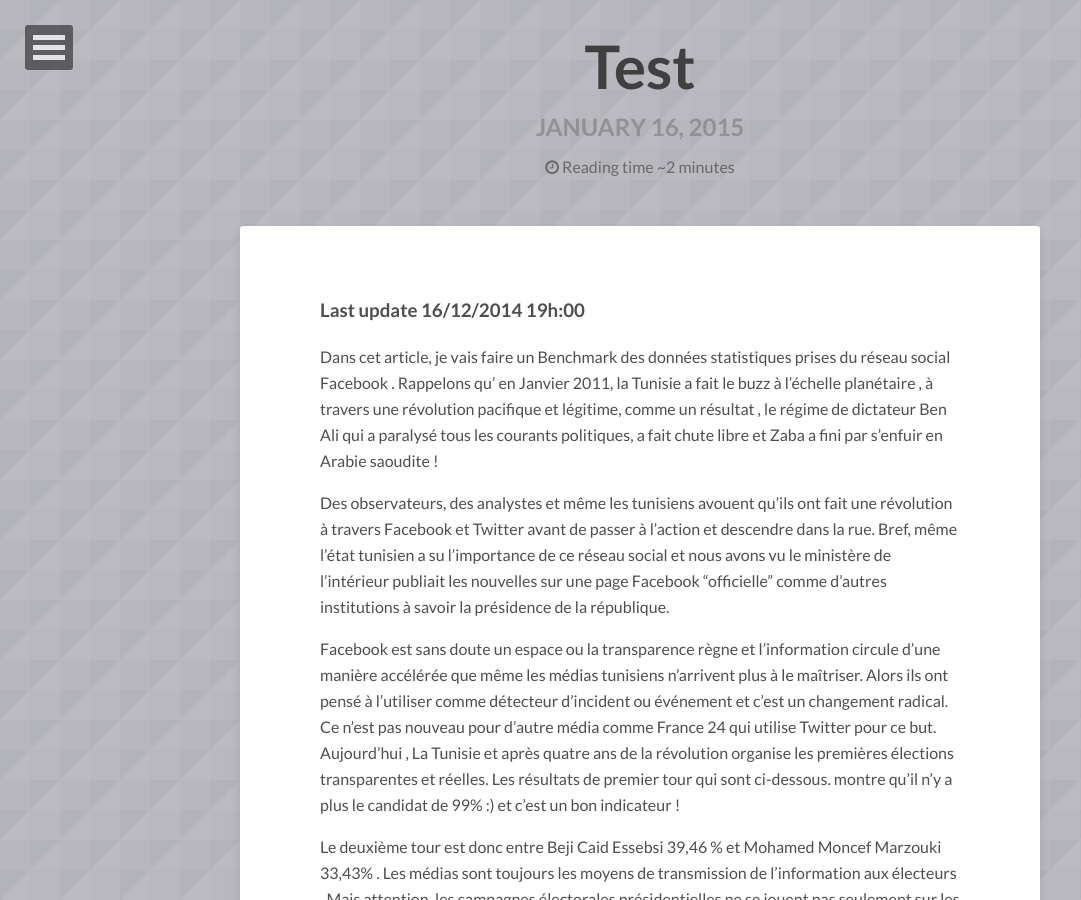
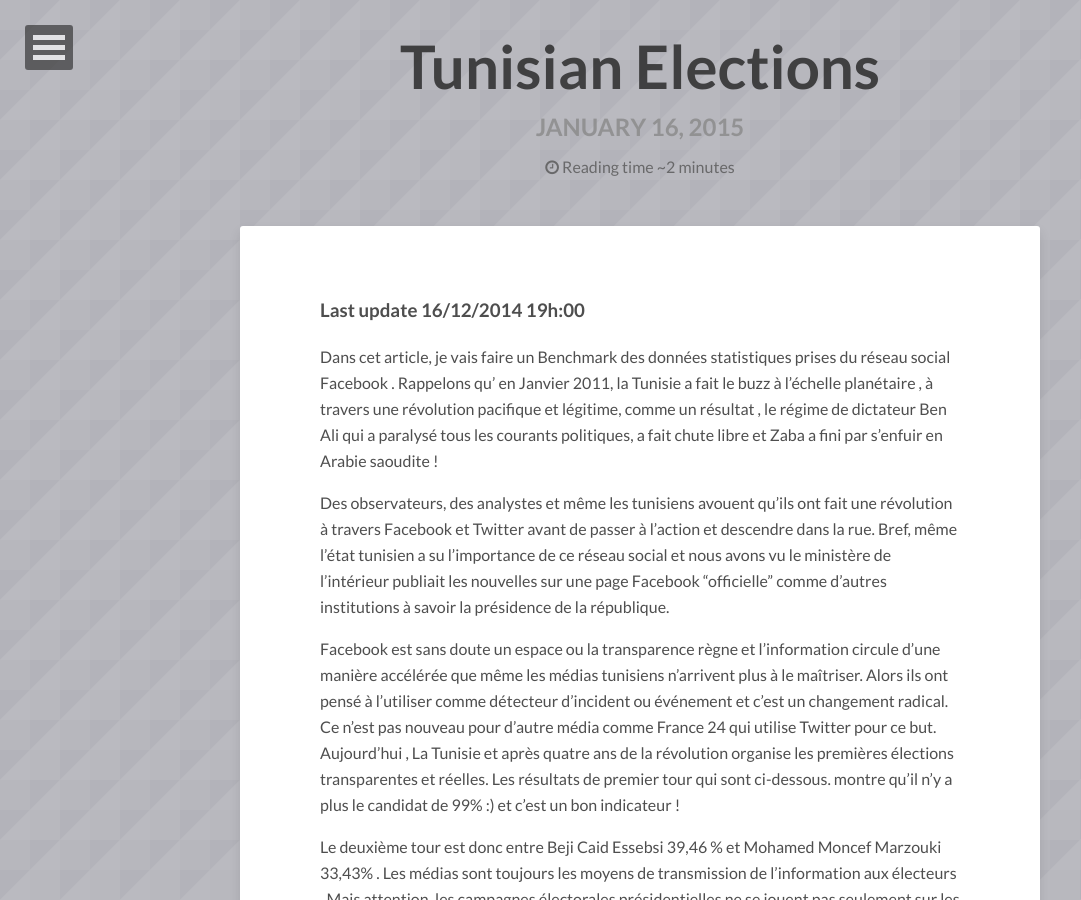
Before and after one commit to saberbouabid/WEBS, a Jekyll site: the page built from _posts/2015-01-16-test.md, in a window 1280 px wide and 900 px high. Shown: the whole window, without its empty margins (0-1081 px from the left). Built offline with Jekyll 4.4.1, drawn with Linux system fonts in a browser that asks for light colours; nearby versions of some CDN libraries; comment, search, counter and statistics services are not loaded.

Commit message:
Update 2015-01-16-test.md

```diff
--- a/_posts/2015-01-16-test.md
+++ b/_posts/2015-01-16-test.md
@@ -1,12 +1,14 @@
 ---
 published: true
+title: Tunisian Elections
 layout: post
+tags: [Politics]
 image:
   background: triangular.png
 ---
 
 
-###Last update 16/12/2014 19h:00
+### Last update 16/12/2014 19h:00
 
 Dans cet article, je vais faire un Benchmark des données statistiques prises du réseau social Facebook . Rappelons qu' en Janvier 2011, la Tunisie a fait le buzz à l'échelle planétaire , à travers une révolution pacifique et légitime,  comme un résultat , le régime de dictateur Ben Ali  qui a paralysé tous les courants politiques,  a fait chute libre et Zaba a fini par s'enfuir en Arabie saoudite !
 
```
